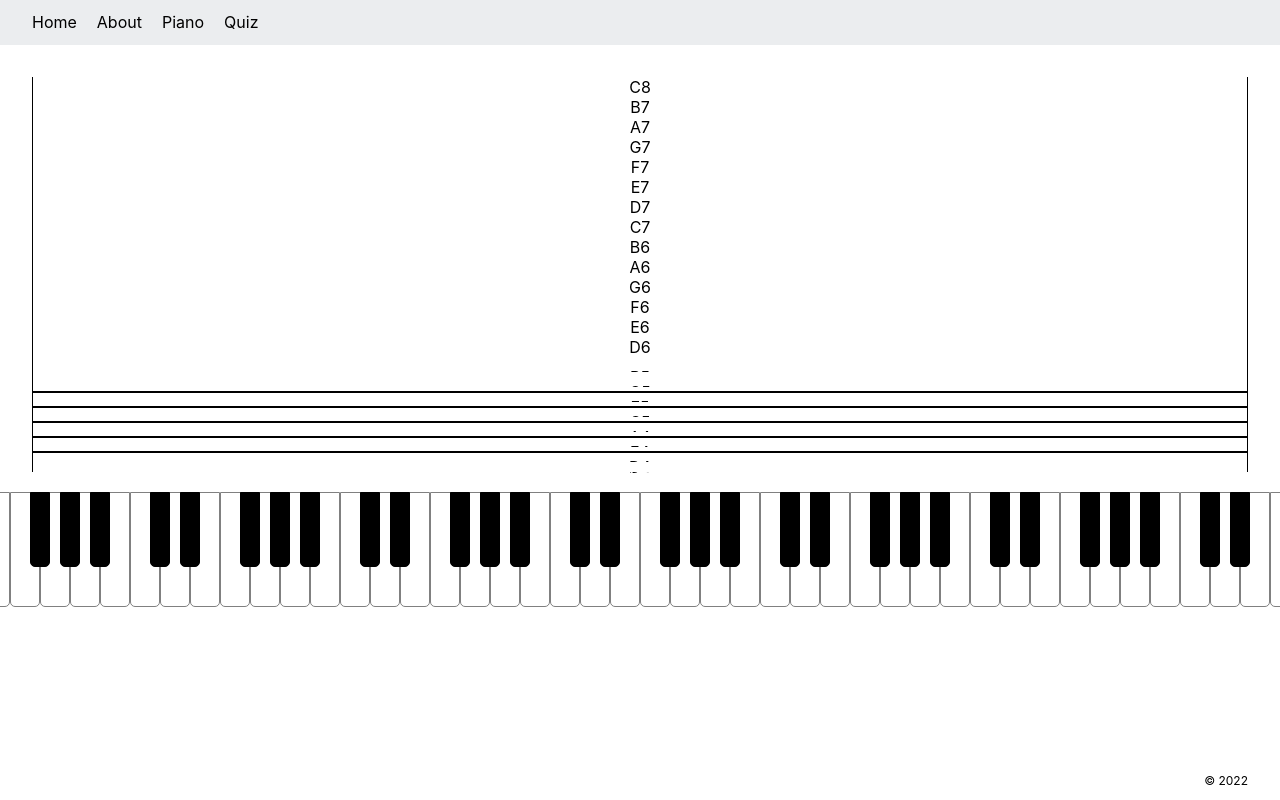
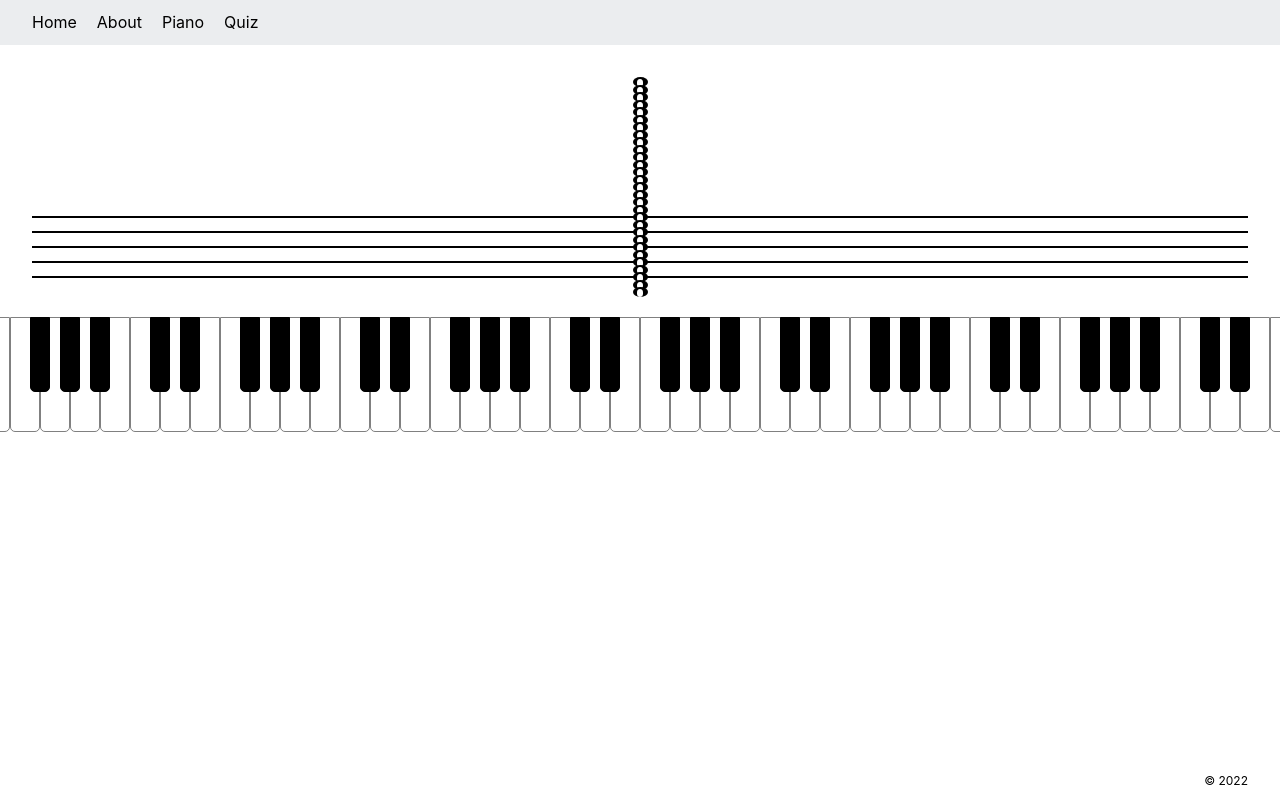
Before and after one commit to fundhund/piano, a Next.js app: page /piano in a window 1280 px wide. Shown: the top 800 px of the page. Built offline with nearby package versions, Linux system fonts and the light colour scheme.

Commit message:
Added whole notes

```diff
--- a/components/staff/Staff.module.scss
+++ b/components/staff/Staff.module.scss
@@ -1,13 +1,22 @@
 .staff {
     display: flex;
     flex-direction: column;
-    border-left: 1px solid black;
-    border-right: 1px solid black;
+
+    .note {
+        display: flex;
+        flex-direction: row;
+        justify-content: center;
+    }
 
     .space {
         background-color: white;
         height: 5px;
         cursor: pointer;
+
+        & > div {
+            position: relative;
+            top: -50%;
+        }
 
         &:hover {
             background-color: lightblue;
@@ -23,6 +32,11 @@
         box-sizing: border-box;
         cursor: pointer;
 
+        & > div {
+            position: relative;
+            top: calc(-50% - 3px);
+        }
+
         &:hover {
             background-color: lightblue;
         }
@@ -37,6 +51,11 @@
         box-sizing: border-box;
         cursor: pointer;
 
+        & > div {
+            position: relative;
+            top: calc(-50% - 3px);
+        }
+
         &:hover {
             background-color: grey;
         }
--- a/components/staff/Staff.tsx
+++ b/components/staff/Staff.tsx
@@ -1,8 +1,10 @@
 import React, { FC } from 'react'
+import { Key } from '../../types/piano'
+import { getReversedArray, getSubArray } from '../../utils/arrayHelper'
+import { joinClassNames } from '../../utils/componentHelper'
 import { KEYS } from '../../utils/constants'
 import styles from './Staff.module.scss'
-import { Key } from '../../types/piano'
-import { getReversedArray, getSubArray } from '../../utils/arrayHelper'
+import WholeNote from './WholeNote'
 
 type Clef = typeof CLEFS[keyof typeof CLEFS]
 
@@ -29,9 +31,11 @@ const POSITIONS = {
 } as const
 
 const NOTES_BY_POSITION = {
-    [POSITIONS.SPACE]: ['D2', 'F2', 'A2', 'C3', 'E3', 'G3', 'B3', 'D4', 'F4', 'A4', 'C5', 'E5', 'G5', 'B5'] as Key[],
+    [POSITIONS.SPACE]: [
+        'D2', 'F2', 'A2', 'C3', 'E3', 'G3', 'B3', 'D4', 'F4', 'A4',
+        'C5', 'E5', 'G5', 'B5', 'D6', 'F6', 'A6', 'C7', 'E7', 'G7', 'B7'] as Key[],
     [POSITIONS.LINE]: ['G2', 'H2', 'D3', 'F3', 'A3', 'E4', 'G4', 'B4', 'D5', 'F5'] as Key[],
-    [POSITIONS.LEDGER_LINE]: ['C2', 'E2', 'C4', 'A5', 'C6'] as Key[],
+    [POSITIONS.LEDGER_LINE]: ['C2', 'E2', 'C4', 'A5', 'C6', 'E6', 'G6', 'B6', 'D7', 'F7', 'A7', 'C8'] as Key[],
 } as const
 
 const getStaffNotes = (clef: Clef) =>
@@ -56,9 +60,9 @@ const Staff: FC<StaffProps> = ({clef}) => {
                 .map(note => (
                     <div
                         key={note}
-                        className={getPositionStyle(note)}
+                        className={joinClassNames(getPositionStyle(note), styles.note)}
                     >
-                        {note}
+                        <WholeNote />
                     </div>
                 ))
             }
--- /dev/null
+++ b/components/staff/WholeNote.module.scss
@@ -0,0 +1,20 @@
+$size_note: 10px;
+$size_hole: 6px;
+
+.wholeNote {
+    background-color: black;
+    border-radius: 50%;
+    height: $size_note;
+    width: $size_note * 1.5;
+    z-index: 2;
+
+    & > div {
+        height: $size_hole * 1.25;
+        width: $size_hole;
+        background-color: white;
+        border-radius: 50%;
+        position: relative;
+        left: calc(50% - $size_hole / 2);
+        top: calc(50% - $size_hole / 2);
+    }
+}
--- /dev/null
+++ b/components/staff/WholeNote.tsx
@@ -0,0 +1,10 @@
+import React from 'react'
+import styles from './WholeNote.module.scss'
+
+const WholeNote = () => (
+    <div className={styles.wholeNote}>
+        <div />
+    </div>
+)
+
+export default WholeNote
```
